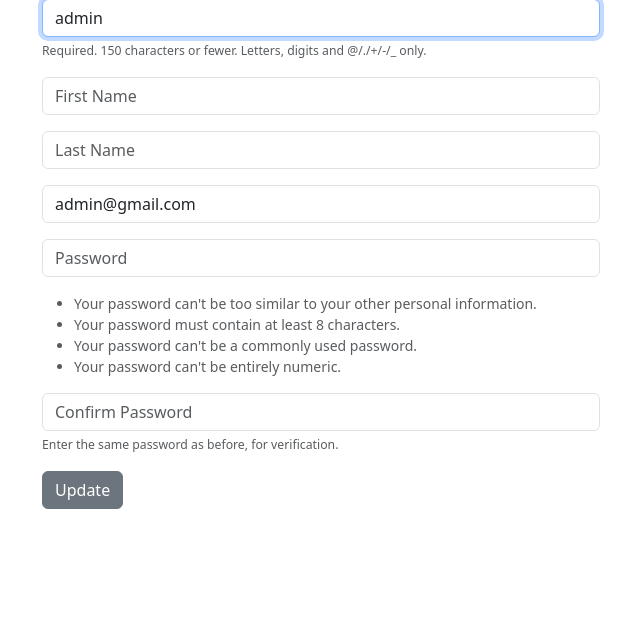
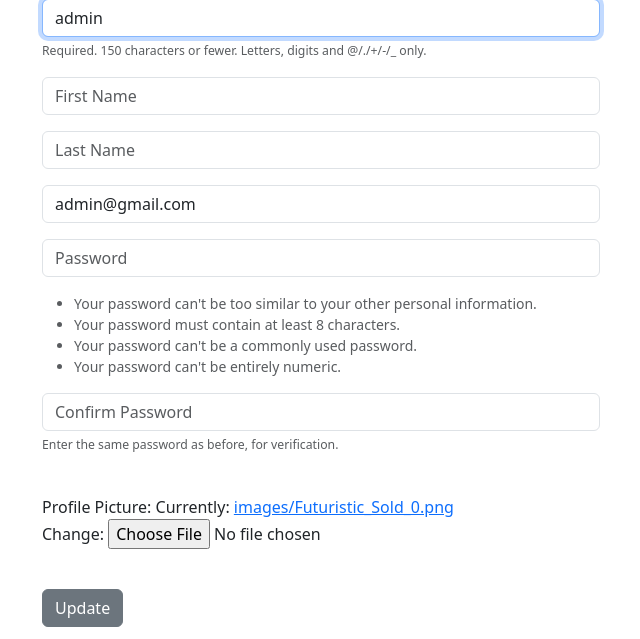
Before and after one commit to AkshitKushwaha/musker, a Django app: page /update_user/ in a window 1280 px wide. Shown: the part 161-800 px from the top of the page, without its empty margins (319-959 px from the left). Run offline with Django 3.2, Linux system fonts and the light colour scheme; the first user in the database is signed in; data comes from the database, SQL or seed files in the repository.

Commit message:
added profile images and update profile

```diff
--- a/musker/forms.py
+++ b/musker/forms.py
@@ -1,7 +1,15 @@
 from django import forms
-from .models import Meep
+from .models import Meep, Profile
 from django.contrib.auth.forms import UserCreationForm
 from django.contrib.auth.models import User
+
+#Profile extras form
+class ProfilePicForm(forms.ModelForm):
+    profile_image = forms.ImageField(label="Profile Picture")
+
+    class Meta:
+        model = Profile
+        fields = ('profile_image', )
 
 class MeepForm(forms.ModelForm):
     body = forms.CharField(required=True, widget = forms.widgets.Textarea(
--- a/musker/models.py
+++ b/musker/models.py
@@ -24,6 +24,8 @@ class Profile(models.Model):
 
     date_modified = models.DateTimeField(User, auto_now=True)
 
+    profile_image = models.ImageField(null = True, blank = True, upload_to='images/')
+
     def __str__(self):
         return self.user.username
 
--- a/musker/templates/update_user.html
+++ b/musker/templates/update_user.html
@@ -8,11 +8,13 @@
 <h1 class="text-center">Update User</h1>
 <br/>
 
-<form method="POST" action="">
+<form method="POST" action="" enctype="multipart/form-data">
 
     {% csrf_token %}
 
-    {{ form.as_p }}
+    {{ user_form.as_p }}<br/>
+
+    {{ profile_form.as_p }}<br/>
 
     <button type="submit" class="btn btn-secondary">Update</button>
 
--- a/musker/views.py
+++ b/musker/views.py
@@ -1,7 +1,7 @@
 from django.shortcuts import render, redirect
 from django.contrib import messages
 from .models import Profile, Meep
-from .forms import MeepForm, SignUpForm
+from .forms import MeepForm, SignUpForm, ProfilePicForm
 from django.contrib.auth import authenticate, login, logout
 from django.contrib.auth.forms import UserCreationForm
 from django import forms
@@ -117,15 +117,21 @@ def update_user(request):
     if request.user.is_authenticated:
         current_user = User.objects.get(id=request.user.id)
 
-        form = SignUpForm(request.POST or None, instance=current_user)
-        if form.is_valid():
-            form.save()
+        profile_user = Profile.objects.get(user__id=request.user.id)
+
+        user_form = SignUpForm(request.POST or None, request.FILES or None,  instance=current_user)
+
+        profile_form = ProfilePicForm(request.POST or None, request.FILES or None, instance=profile_user)
+        if user_form.is_valid() and profile_form.is_valid():
+            user_form.save()
+            profile_form.save()
+
             login(request, current_user)
             messages.success(request, 'Your profile has been updated!')
             return redirect('home')
 
 
-        return render(request, 'update_user.html', {'form': form})
+        return render(request, 'update_user.html', {'user_form': user_form, 'profile_form': profile_form})
 
     else:
         messages.success(request, 'login to view this page')
--- a/social/settings.py
+++ b/social/settings.py
@@ -119,3 +119,6 @@ USE_TZ = True
 # https://docs.djangoproject.com/en/3.0/howto/static-files/
 
 STATIC_URL = '/static/'
+
+MEDIA_URL = 'media/'
+MEDIA_ROOT = os.path.join(BASE_DIR, 'media')
--- a/social/urls.py
+++ b/social/urls.py
@@ -1,7 +1,9 @@
 from django.contrib import admin
 from django.urls import path, include
+from django.conf import settings
+from django.conf.urls.static import static
 
 urlpatterns = [
     path('admin/', admin.site.urls),
     path('', include('musker.urls')),
-]
+] + static(settings.MEDIA_URL, document_root = settings.MEDIA_ROOT)
```
Also changed, not shown: musker/templates/profile.html (+8 -0 lines), db.sqlite3, media/images/A_fighter_jet_i_0.png (added), media/images/Daredevil_S01.webp (added), media/images/Futuristic_Sold_0.png (added), media/images/Master_chief_halo_infinite.png (added), media/images/_8953ca6f-0655-47d4-9d99-5c73a601650d.jpeg (added), media/images/picture.jpeg (added), musker/migrations/0005_profile_profile_image.py (added).
